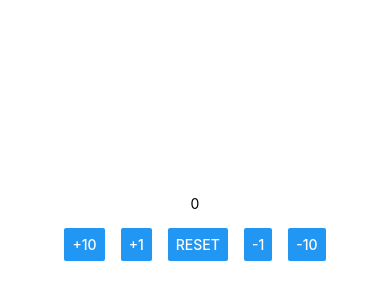
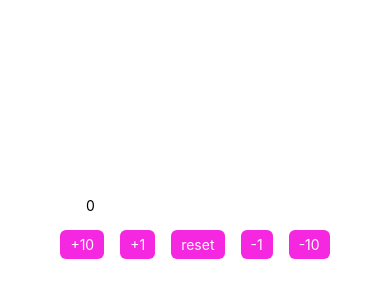
Before and after one commit to RalkeyOfficial/SchoolMobileProject, a React Native app: screen / in a window 390 px wide. Shown: the part 194-494 px from the top of the page. Built offline with nearby package versions, Linux system fonts and the light colour scheme.

Commit message:
fuuuuuuck react-native is a pain

```diff
--- a/App.js
+++ b/App.js
@@ -1,18 +1,59 @@
-import { useState } from "react"
-import { StyleSheet, Text, View, Button } from "react-native"
+import { useEffect, useState } from "react"
+import {
+  Keyboard,
+  StyleSheet,
+  Text,
+  View,
+  Button,
+  TextInput,
+  Pressable,
+} from "react-native"
 
 export default function App() {
   const [count, setCount] = useState(0)
 
+  const onChanged = (text) => {
+    setCount(parseInt(text) || "")
+  }
+
+  useEffect(() => {
+    const keyboardShowListener = Keyboard.addListener("keyboardDidShow", () => {
+      // on keyboard show code here
+    })
+    const keyboardHideListener = Keyboard.addListener("keyboardDidHide", () => {
+      // on keyboard hide code here
+      !count || setCount(0)
+    })
+
+    return () => {
+      keyboardShowListener.remove()
+      keyboardHideListener.remove()
+    }
+  }, [])
+
   return (
     <View style={styles.container}>
-      <Text>{count}</Text>
+      <TextInput
+        onChangeText={onChanged}
+        value={count.toString()}
+        keyboardType={"numeric"}
+      />
       <View style={styles.buttons}>
-        <Button title="+10" onPress={() => setCount(count + 10)} />
-        <Button title="+1" onPress={() => setCount(count + 1)} />
-        <Button title="reset" onPress={() => setCount(0)} />
-        <Button title="-1" onPress={() => setCount(count - 1)} />
-        <Button title="-10" onPress={() => setCount(count - 10)} />
+        <Pressable style={styles.button} onPress={() => setCount(count + 10)}>
+          <Text style={styles.buttonText}>+10</Text>
+        </Pressable>
+        <Pressable style={styles.button} onPress={() => setCount(count + 1)}>
+          <Text style={styles.buttonText}>+1</Text>
+        </Pressable>
+        <Pressable style={styles.button} onPress={() => setCount(0)}>
+          <Text style={styles.buttonText}>reset</Text>
+        </Pressable>
+        <Pressable style={styles.button} onPress={() => setCount(count - 1)}>
+          <Text style={styles.buttonText}>-1</Text>
+        </Pressable>
+        <Pressable style={styles.button} onPress={() => setCount(count - 10)}>
+          <Text style={styles.buttonText}>-10</Text>
+        </Pressable>
       </View>
     </View>
   )
@@ -30,4 +71,13 @@ const styles = StyleSheet.create({
     flexDirection: "row",
     gap: 16,
   },
+  button: {
+    backgroundColor: "#f527e0",
+    borderRadius: 6,
+    padding: 6,
+	paddingHorizontal: 10,
+  },
+  buttonText: {
+    color: "#fff",
+  },
 })
```
